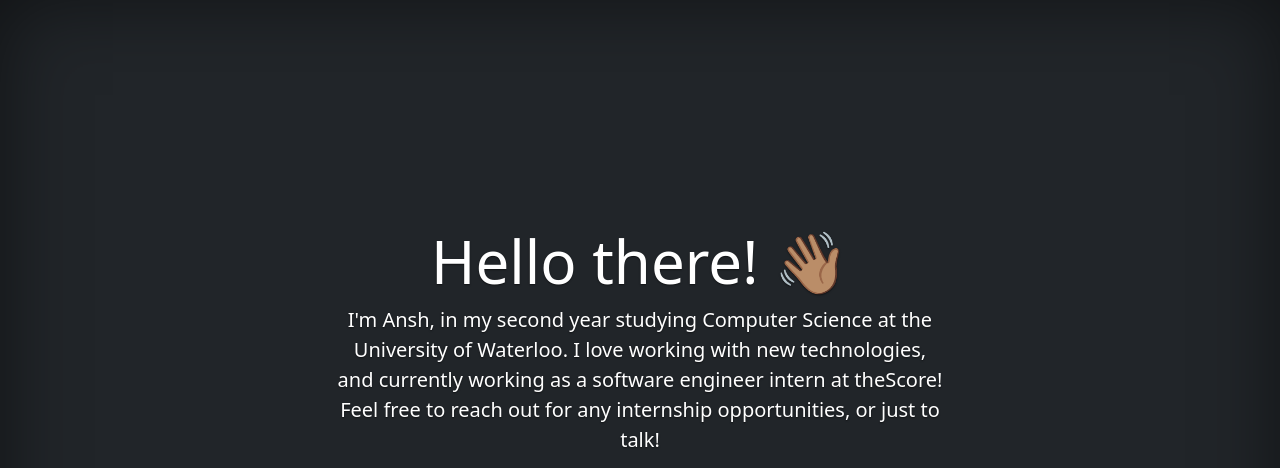
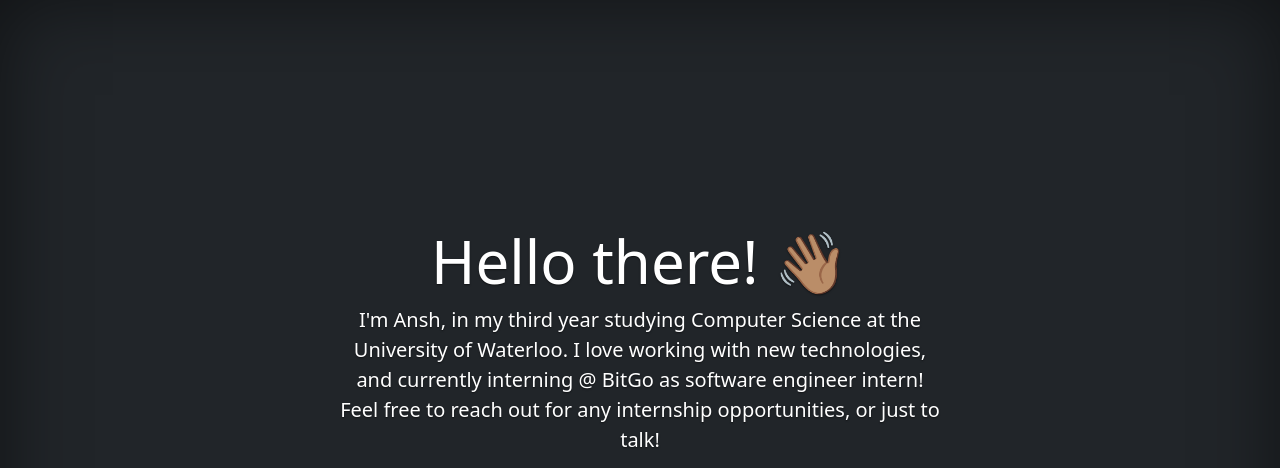
Before and after one commit to anshchaturvedi/AnshChaturvedi.github.io, a plain HTML site: page index.html in a window 1280 px wide. Shown: the top 468 px of the page. Drawn offline with Linux system fonts and the light colour scheme.

Commit message:
update bio

```diff
--- a/index.html
+++ b/index.html
@@ -50,7 +50,7 @@
 
   <main class="px-3">
     <h1 style="font-size: 60px;">Hello there! 👋🏽</h1>
-    <p class="lead">I'm Ansh, in my second year studying Computer Science at the University of Waterloo. I love working with new technologies, and currently working as a software engineer intern at theScore! Feel free to reach out for any internship opportunities, or just to talk!</p>
+    <p class="lead">I'm Ansh, in my third year studying Computer Science at the University of Waterloo. I love working with new technologies, and currently interning @ BitGo as software engineer intern! Feel free to reach out for any internship opportunities, or just to talk!</p>
     <p class="lead">
       <a href="https://www.linkedin.com/in/ansh-chaturvedi-236b0b189/" target="_blank" rel="noopener noreferrer" class="btn btn-lg btn-outline-secondary"><i class="fab fa-linkedin"></i> Linkedin</a>
       <a href="https://github.com/AnshChaturvedi" target="_blank" rel="noopener noreferrer" class="btn btn-lg btn-outline-secondary"><i class="fab fa-github"></i> Github</a>
```
